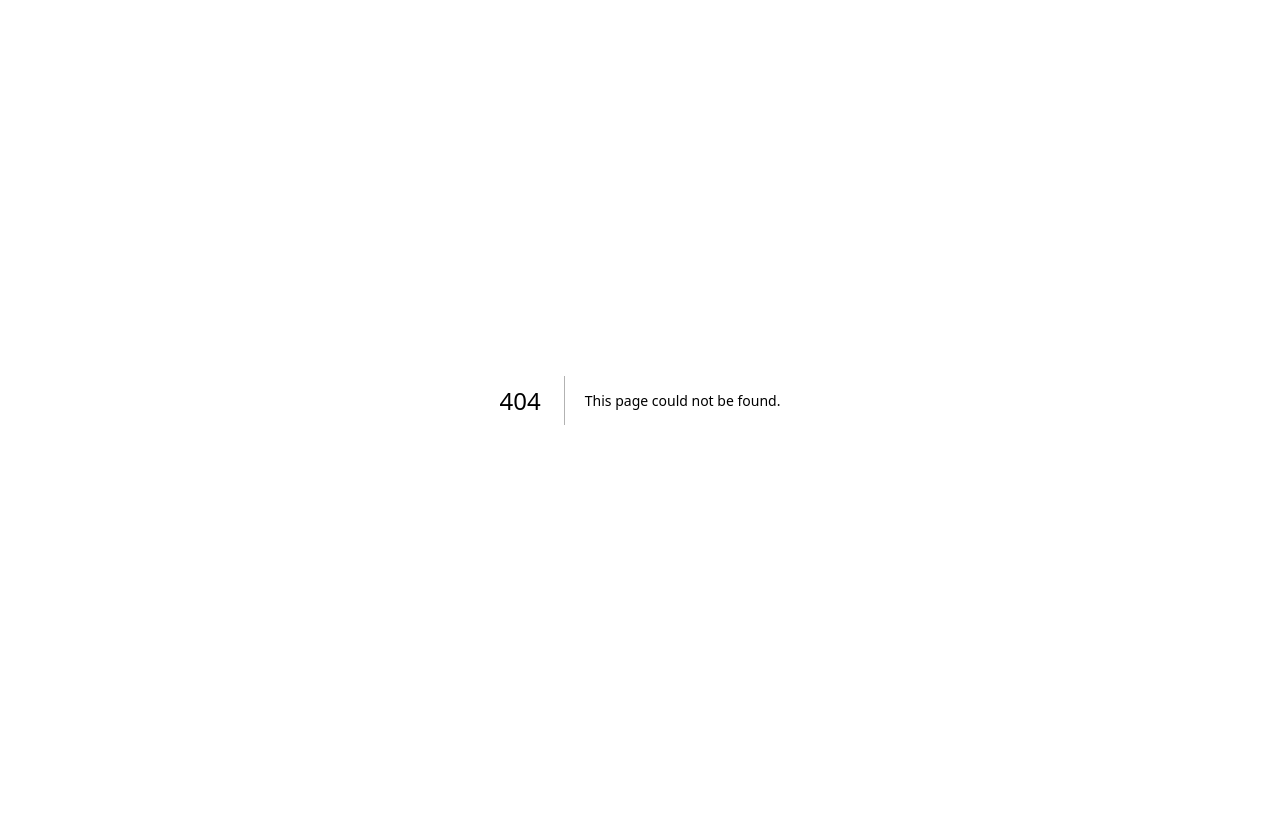
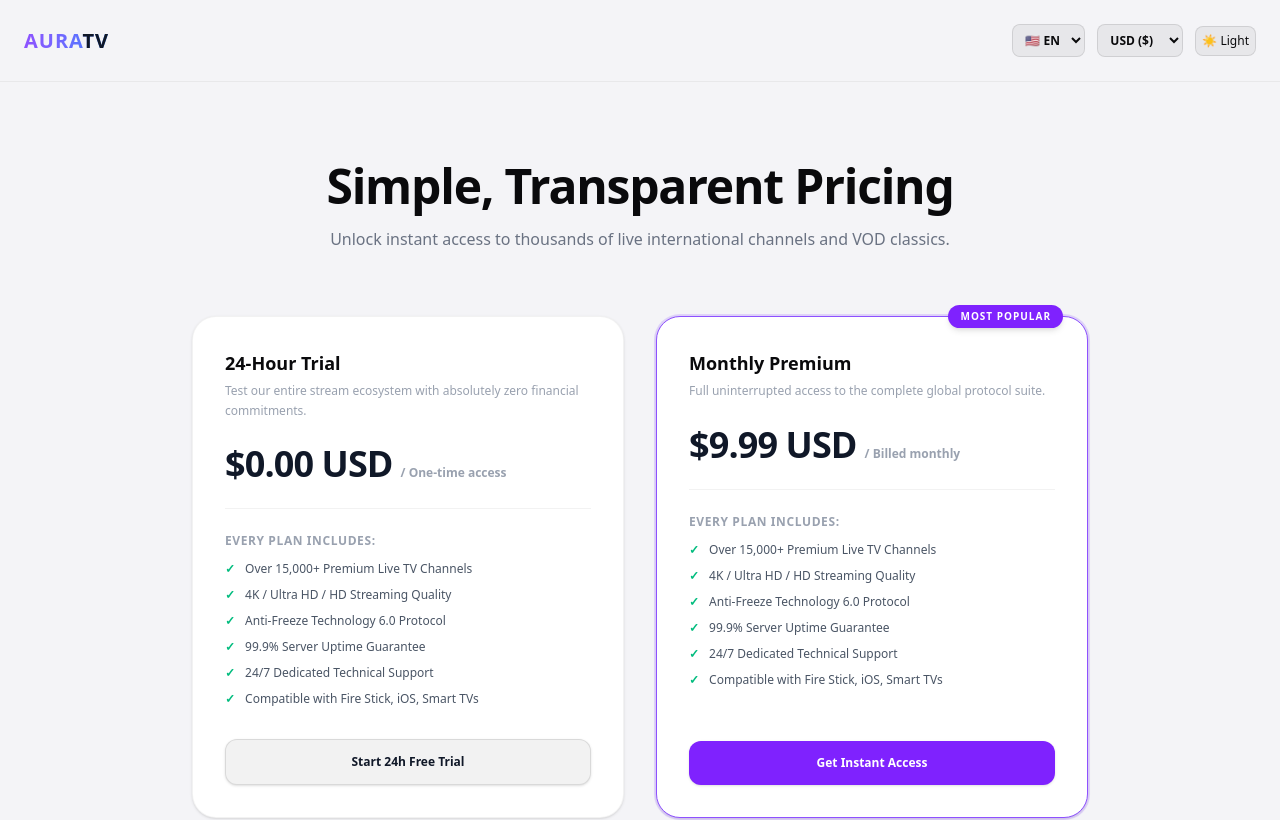
Before and after one commit to legolas0630/AuraTV, a Next.js app: page /pricing in a window 1280 px wide. Before the commit this address had no page. Shown: the top 820 px of the page. Built offline with nearby package versions, Linux system fonts and the light colour scheme.

Commit message:
feat: design fully dynamic multi-currency and multilingual pricing page

```diff
--- /dev/null
+++ b/src/app/pricing/page.tsx
@@ -0,0 +1,200 @@
+'use client';
+
+import Link from 'next/link';
+import { useApp } from '@/context/AppContext';
+
+export default function PricingPage() {
+  const { theme, setTheme, lang, setLang, currency, setCurrency, formatPrice } = useApp();
+
+  // Localized string dictionary for the pricing storefront
+  const pricingText = {
+    en: {
+      title: 'Simple, Transparent Pricing',
+      subtitle: 'Unlock instant access to thousands of live international channels and VOD classics.',
+      currencyLabel: 'Currency',
+      langLabel: 'Language',
+      popular: 'Most Popular',
+      featuresTitle: 'Every plan includes:',
+      ctaTrial: 'Start 24h Free Trial',
+      ctaBuy: 'Get Instant Access',
+      features: [
+        'Over 15,000+ Premium Live TV Channels',
+        '4K / Ultra HD / HD Streaming Quality',
+        'Anti-Freeze Technology 6.0 Protocol',
+        '99.9% Server Uptime Guarantee',
+        '24/7 Dedicated Technical Support',
+        'Compatible with Fire Stick, iOS, Smart TVs'
+      ],
+      plans: [
+        {
+          name: '24-Hour Trial',
+          desc: 'Test our entire stream ecosystem with absolutely zero financial commitments.',
+          type: 'trial',
+          billing: 'One-time access'
+        },
+        {
+          name: 'Monthly Premium',
+          desc: 'Full uninterrupted access to the complete global protocol suite.',
+          type: 'monthly',
+          billing: 'Billed monthly'
+        }
+      ]
+    },
+    es: {
+      title: 'Precios Simples y Transparentes',
+      subtitle: 'Desbloquee acceso instantáneo a miles de canales internacionales en vivo y clásicos de VOD.',
+      currencyLabel: 'Moneda',
+      langLabel: 'Idioma',
+      popular: 'Más Popular',
+      featuresTitle: 'Cada plan incluye:',
+      ctaTrial: 'Iniciar Prueba de 24h Gratis',
+      ctaBuy: 'Obtener Acceso Instantáneo',
+      features: [
+        'Más de 15,000+ Canales de TV en Vivo Premium',
+        'Calidad de Transmisión 4K / Ultra HD / HD',
+        'Protocolo de Tecnología Anti-Congelamiento 6.0',
+        'Garantía de Tiempo de Actividad del Servidor del 99.9%',
+        'Soporte Técnico Dedicado 24/7',
+        'Compatible con Fire Stick, iOS, Smart TVs'
+      ],
+      plans: [
+        {
+          name: 'Prueba de 24 Horas',
+          desc: 'Pruebe todo nuestro ecosistema de transmisión sin ningún compromiso financiero.',
+          type: 'trial',
+          billing: 'Acceso por única vez'
+        },
+        {
+          name: 'Premium Mensual',
+          desc: 'Acceso completo e ininterrumpido a la suite completa del protocolo global.',
+          type: 'monthly',
+          billing: 'Facturado mensualmente'
+        }
+      ]
+    }
+  };
+
+  const currentText = pricingText[lang as 'en' | 'es'];
+
+  return (
+    <div className="min-h-screen bg-[#f4f4f7] text-[#0a0a0c] dark:bg-[#0a0a0c] dark:text-[#f4f4f7] flex flex-col justify-between transition-colors duration-200">
+
+      {/* Top Navbar Menu */}
+      <header className="px-6 py-6 border-b border-black/5 dark:border-white/10 max-w-7xl mx-auto w-full flex flex-col sm:flex-row justify-between items-center gap-4">
+        <Link href="/" className="text-xl font-black tracking-wider bg-gradient-to-r from-violet-500 to-blue-500 bg-clip-text text-transparent">
+          AURA<span className="text-gray-900 dark:text-white">TV</span>
+        </Link>
+
+        {/* Global Controls Dock */}
+        <div className="flex items-center gap-3">
+          <select
+            value={lang}
+            onChange={(e) => setLang(e.target.value)}
+            className="bg-black/5 dark:bg-white/5 text-xs font-bold rounded-lg px-2 py-1.5 focus:outline-none border border-black/10 dark:border-white/10 text-inherit"
+          >
+            <option value="en">🇺🇸 EN</option>
+            <option value="es">🇲🇽 ES</option>
+          </select>
+
+          <select
+            value={currency}
+            onChange={(e) => setCurrency(e.target.value)}
+            className="bg-black/5 dark:bg-white/5 text-xs font-bold rounded-lg px-2 py-1.5 focus:outline-none border border-black/10 dark:border-white/10 text-inherit"
+          >
+            <option value="USD">USD ($)</option>
+            <option value="EUR">EUR (€)</option>
+            <option value="GBP">GBP (£)</option>
+            <option value="MXN">MXN ($)</option>
+          </select>
+
+          <button
+            onClick={() => setTheme(theme === 'dark' ? 'light' : 'dark')}
+            className="p-1.5 bg-black/5 dark:bg-white/5 rounded-lg border border-black/10 dark:border-white/10 text-xs cursor-pointer text-inherit"
+          >
+            {theme === 'dark' ? '☀️ Light' : '🌙 Dark'}
+          </button>
+        </div>
+      </header>
+
+      {/* Pricing Header Text Section */}
+      <main className="flex-1 max-w-6xl mx-auto w-full px-6 py-12 md:py-20 space-y-16">
+        <div className="text-center max-w-2xl mx-auto space-y-4">
+          <h1 className="text-3xl md:text-5xl font-black tracking-tight">{currentText.title}</h1>
+          <p className="text-gray-500 dark:text-gray-400 text-sm md:text-base leading-relaxed">
+            {currentText.subtitle}
+          </p>
+        </div>
+
+        {/* Multi-Currency Price Grid Layout */}
+        <div className="grid grid-cols-1 md:grid-cols-2 gap-8 max-w-4xl mx-auto items-stretch">
+          {currentText.plans.map((plan: any, idx: number) => {
+            const isMonthly = plan.type === 'monthly';
+            return (
+              <div
+                key={idx}
+                className={`relative bg-white dark:bg-white/[0.02] border rounded-3xl p-8 shadow-sm flex flex-col justify-between transition-all duration-200 transform hover:scale-[1.01] ${
+                  isMonthly
+                    ? 'border-violet-500 ring-2 ring-violet-500/20'
+                    : 'border-black/5 dark:border-white/5'
+                }`}
+              >
+                {isMonthly && (
+                  <span className="absolute -top-3 right-6 bg-violet-600 text-white text-[10px] uppercase font-black tracking-widest px-3 py-1 rounded-full shadow-md">
+                    {currentText.popular}
+                  </span>
+                )}
+
+                <div className="space-y-6">
+                  <div>
+                    <h3 className="text-lg font-extrabold">{plan.name}</h3>
+                    <p className="text-gray-400 text-xs mt-1 leading-relaxed">{plan.desc}</p>
+                  </div>
+
+                  {/* Dynamic Computed Rates Hook */}
+                  <div className="border-b border-black/5 dark:border-white/5 pb-6">
+                    <span className="text-4xl font-black tracking-tight text-gray-900 dark:text-white">
+                      {formatPrice(plan.type)}
+                    </span>
+                    <span className="text-gray-400 text-xs font-semibold ml-2">/ {plan.billing}</span>
+                  </div>
+
+                  {/* Core Inclusions List */}
+                  <div className="space-y-3">
+                    <p className="text-xs font-bold uppercase tracking-wider text-gray-400">{currentText.featuresTitle}</p>
+                    <ul className="space-y-2.5">
+                      {currentText.features.map((feat: string, fIdx: number) => (
+                        <li key={fIdx} className="flex items-start gap-2.5 text-xs text-gray-600 dark:text-gray-300">
+                          <span className="text-emerald-500 font-bold">✓</span>
+                          <span>{feat}</span>
+                        </li>
+                      ))}
+                    </ul>
+                  </div>
+                </div>
+
+                {/* Secure Web Form Portal Redirection */}
+                <div className="mt-8">
+                  <Link
+                    href="/register"
+                    className={`block w-full text-center font-bold py-3.5 rounded-xl text-xs transition cursor-pointer shadow-sm ${
+                      isMonthly
+                        ? 'bg-violet-600 hover:bg-violet-700 text-white'
+                        : 'bg-black/5 dark:bg-white/5 hover:bg-black/10 dark:hover:bg-white/10 text-gray-900 dark:text-white border border-black/10 dark:border-white/10'
+                    }`}
+                  >
+                    {isMonthly ? currentText.ctaBuy : currentText.ctaTrial}
+                  </Link>
+                </div>
+              </div>
+            );
+          })}
+        </div>
+      </main>
+
+      {/* Footer */}
+      <footer className="py-8 border-t border-black/5 dark:border-white/5 text-center text-xs text-gray-400">
+        © {new Date().getFullYear()} AURA TV Protocol. All Rights Reserved. Securing multi-currency localized frameworks.
+      </footer>
+    </div>
+  );
+}
```
